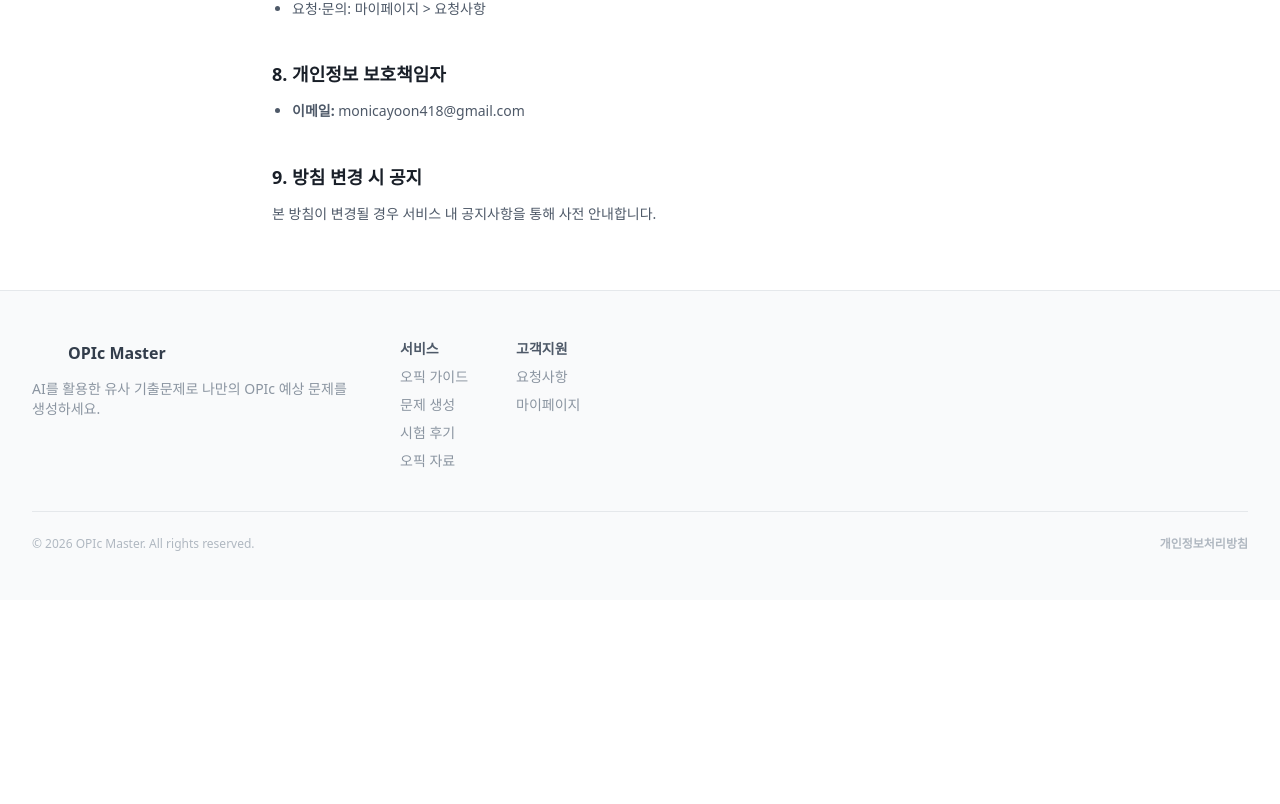
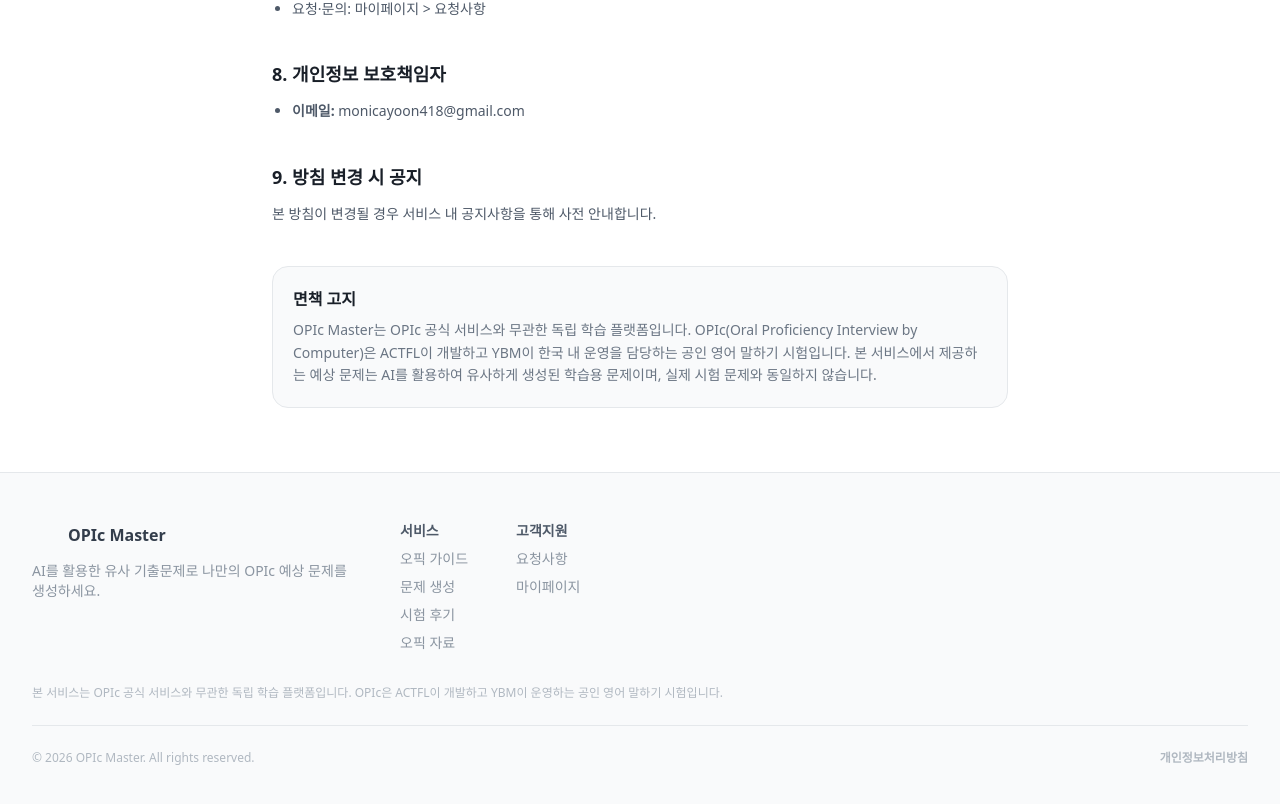
Before and after one commit to monicayoon418-star/OPIc-Master, a Next.js app: page /privacy in a window 1280 px wide. Shown: the part 1228-2032 px from the top of the page. Before the commit the page ends 1828 px from the top, so only its background shows below. Built offline with nearby package versions, Linux system fonts and the light colour scheme; no server answers; some icons are missing; a web font is replaced by a local one.

Commit message:
feat: 저작권 대응 - 출처 표기, 면책 고지, 문제 등록 주의사항 추가

```diff
--- a/app/(main)/guide/page.tsx
+++ b/app/(main)/guide/page.tsx
@@ -116,6 +116,16 @@
         </div>
       </div>
 
+      {/* 출처 표기 */}
+      <div className="flex items-start gap-2 px-4 py-3 bg-toss-gray50 border border-toss-gray200 rounded-2xl text-xs text-toss-gray500 mb-10">
+        <Icon icon="solar:info-circle-bold" className="flex-shrink-0 mt-0.5" />
+        <p>
+          본 페이지의 시험 정보는{' '}
+          <a href="https://www.opic.or.kr" target="_blank" rel="noopener noreferrer" className="underline hover:text-toss-blue">OPIc 공식 사이트(opic.or.kr)</a>를
+          참고하여 작성되었습니다. OPIc Master는 OPIc 공식 서비스와 무관한 독립 학습 플랫폼입니다.
+        </p>
+      </div>
+
       {/* Exam Process */}
       <div className="bg-toss-blueLight rounded-3xl p-8">
         <div className="flex items-center gap-3 mb-6">
--- a/app/(main)/privacy/page.tsx
+++ b/app/(main)/privacy/page.tsx
@@ -74,6 +74,15 @@
           <p>본 방침이 변경될 경우 서비스 내 공지사항을 통해 사전 안내합니다.</p>
         </section>
 
+        <section className="p-5 bg-toss-gray50 rounded-2xl border border-toss-gray200">
+          <h2 className="text-base font-bold text-toss-dark mb-2">면책 고지</h2>
+          <p className="text-toss-gray600">
+            OPIc Master는 OPIc 공식 서비스와 무관한 독립 학습 플랫폼입니다.
+            OPIc(Oral Proficiency Interview by Computer)은 ACTFL이 개발하고 YBM이 한국 내 운영을 담당하는 공인 영어 말하기 시험입니다.
+            본 서비스에서 제공하는 예상 문제는 AI를 활용하여 유사하게 생성된 학습용 문제이며, 실제 시험 문제와 동일하지 않습니다.
+          </p>
+        </section>
+
       </div>
     </div>
   )
--- a/app/admin/questions/page.tsx
+++ b/app/admin/questions/page.tsx
@@ -69,9 +69,17 @@
 
   return (
     <div>
-      <div className="flex items-center justify-between mb-6">
-        <h1 className="text-2xl font-bold text-toss-dark">기출 문제 관리</h1>
+      <div className="flex items-center justify-between mb-4">
+        <h1 className="text-2xl font-bold text-toss-dark">문제 관리</h1>
         <Button onClick={openNew}><Icon icon="solar:add-circle-bold" className="mr-1.5" />문제 추가</Button>
+      </div>
+
+      <div className="flex items-start gap-2 px-4 py-3 bg-yellow-50 border border-yellow-200 rounded-2xl text-xs text-yellow-800 mb-6">
+        <Icon icon="solar:danger-triangle-bold" className="flex-shrink-0 mt-0.5 text-yellow-600" />
+        <p>
+          <span className="font-semibold">저작권 주의:</span> 실제 OPIc 기출 문제를 그대로 등록하지 마세요.
+          반드시 표현을 변경하거나 유사하게 재작성한 문제만 등록해 주세요.
+        </p>
       </div>
 
       <div className="bg-white rounded-2xl border border-toss-gray100 overflow-hidden">
--- a/components/layout/Footer.tsx
+++ b/components/layout/Footer.tsx
@@ -38,7 +38,11 @@
 
         </div>
 
-        <div className="mt-10 pt-6 border-t border-toss-gray200 flex flex-col md:flex-row justify-between items-center gap-4 text-xs text-toss-gray400">
+        <p className="mt-8 text-xs text-toss-gray400 keep-all">
+          본 서비스는 OPIc 공식 서비스와 무관한 독립 학습 플랫폼입니다. OPIc은 ACTFL이 개발하고 YBM이 운영하는 공인 영어 말하기 시험입니다.
+        </p>
+
+        <div className="mt-6 pt-6 border-t border-toss-gray200 flex flex-col md:flex-row justify-between items-center gap-4 text-xs text-toss-gray400">
           <p>© 2026 OPIc Master. All rights reserved.</p>
           <div className="flex gap-4">
             <Link href="/privacy" className="hover:text-toss-gray600 font-semibold">개인정보처리방침</Link>
```
